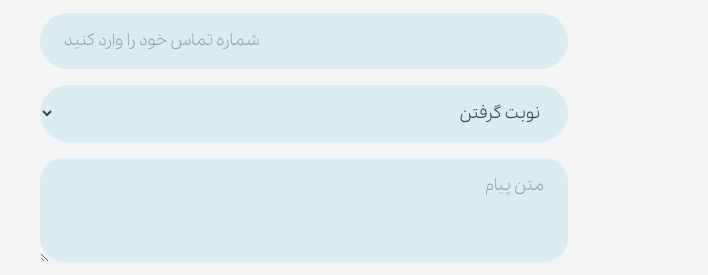
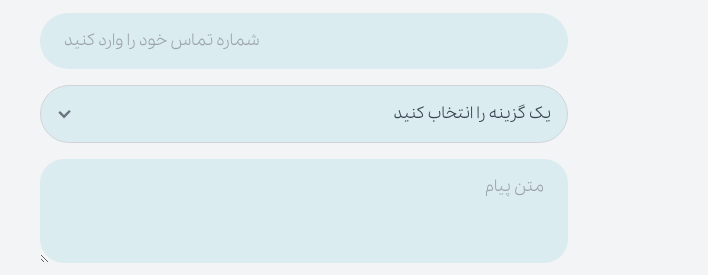
Before and after one commit to paryaarezoo/DentistSite, a website built with Vite: page dentist/contactUs.html in a window 1280 px wide. Shown: the part 1213-1488 px from the top of the page, 0-708 px from the left. Built offline with nearby package versions, Linux system fonts and the light colour scheme.

Commit message:
refactor contact form: replace select options with a new design and improved accessibility

```diff
--- a/dentist/contactUs.html
+++ b/dentist/contactUs.html
@@ -332,11 +332,24 @@
             class="rounded-full bg-accent/10 focus:ring focus:ring-primary p-4 px-6" />
           <input type="tel" required placeholder="شماره تماس خود را وارد کنید"
             class="rounded-full bg-accent/10 focus:ring focus:ring-primary p-4 px-6" />
-          <select id="work" name="work"
-            class="rounded-full bg-accent/10 focus:ring focus:ring-primary p-4 px-6 text-gray-700">
-            <option value="نوبت گرفتن">نوبت گرفتن</option>
-            <option value="شماره تماس">شماره تماس</option>
-          </select>
+
+
+          <div class="relative inline-block w-full text-right">
+            <select
+              class="w-full appearance-none rounded-full border border-gray-300 bg-accent/10 py-4 pr-4 pl-10 text-gray-700 focus:border-primary focus:ring focus:ring-primary/50">
+              <option value="">یک گزینه را انتخاب کنید</option>
+              <option value="option1">گزینه یک</option>
+              <option value="option2">گزینه دو</option>
+              <option value="option3">گزینه سه</option>
+            </select>
+            <div class="pointer-events-none absolute inset-y-0 left-0 flex items-center pl-3 text-gray-500">
+              <svg class="w-6 h-6 fill-current" xmlns="http://www.w3.org/2000/svg" viewBox="0 0 20 20">
+                <path d="M9.293 12.95l.707.707L15.657 8l-1.414-1.414L10 10.828 6.757 7.586 5.343 9z" />
+              </svg>
+            </div>
+          </div>
+
+
           <textarea name="message" id="message" rows="3" placeholder="متن پیام"
             class="rounded-3xl bg-accent/10 focus:ring focus:ring-primary p-4 px-6"></textarea>
           <button type="submit"
```
